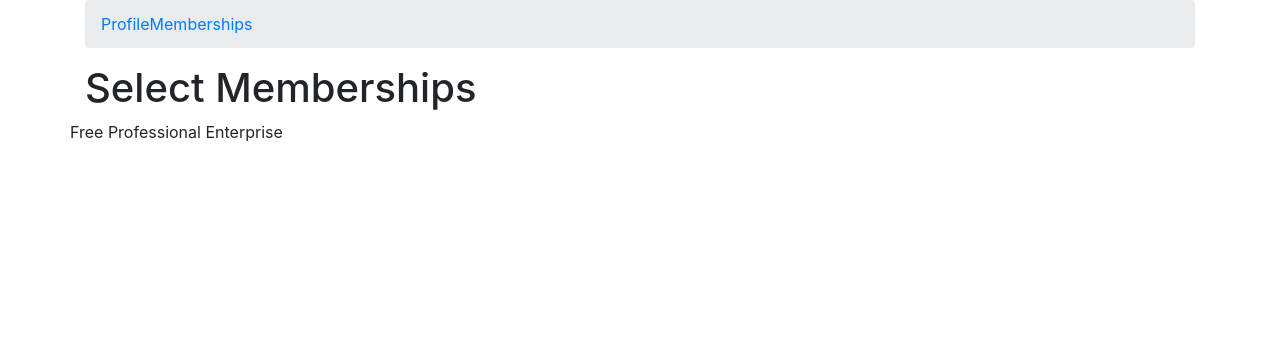
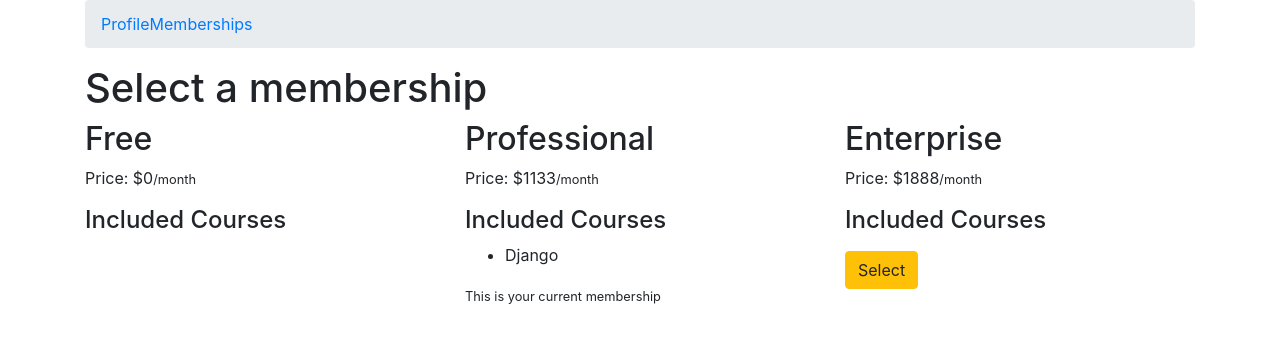
Before and after one commit to devika30/Django_Video_Service, a Django app: page /memberships/ in a window 1280 px wide. Shown: the top 343 px of the page. Run offline with Django 3.2, Linux system fonts and the light colour scheme; a user stored in the database is signed in; data comes from the database, SQL or seed files in the repository; both versions use the stored data as it was after the commit; some libraries are stand-ins or nearby versions.

Commit message:
updated membershsips

```diff
--- a/VideoService/video_service/courses/templates/courses/base.html
+++ b/VideoService/video_service/courses/templates/courses/base.html
@@ -18,7 +18,7 @@
 	        <li class='pull-right'><a href='/register'>Register</a></li>
 	        <li class='pull-right'><a href='/login'>Login</a></li>
 	        {% else %}
-	        <li class='pull-right'><a href='/memberships'>Memberships</a></li>
+	        <li class='pull-right'><a href='/memberships/'>Memberships</a></li>
 	        {% endif %}
 	    </ol>
     </div>
--- a/VideoService/video_service/memberships/templates/memberships/membership_list.html
+++ b/VideoService/video_service/memberships/templates/memberships/membership_list.html
@@ -1,11 +1,36 @@
-{%extends 'courses/base.html' %}
+{% extends 'courses/base.html' %}
+
+
 {% block content %}
 <div class="container">
-    <h1>Select Memberships</h1>
-<div class="row">
-    {% for object in object_list %}
-    {{object.membership_type}}
-    {% endfor %}
+	<h1>Select a membership</h1>
+	<div class="row">
+		{% for object in object_list %}
+		<div class="col-sm-4 col-md-4">
+			<h2>{{ object.membership_type }}</h2>
+			<p>Price: ${{ object.price }}<small>/month</small></p>
+			<h4>Included Courses</h4>
+			<ul>
+				{% for course in object.course_set.all %}
+					<li>{{ course.title }}</li>
+				{% endfor %}
+			</ul>
+			{% if object.membership_type != 'Free' %}
+			<form method="POST" action="{% url 'memberships:select' %}">
+				{% csrf_token %}
+				{% if object.membership_type != current_membership %}
+					<button class="btn btn-warning">Select</button>
+				{% else %}
+					<small>This is your current membership</small>
+				{% endif %}
+				<input type="hidden" name="membership_type" value="{{ object.membership_type }}">
+			</form>
+			{% endif %}
+		</div>
+		{% endfor %}
+	</div>
 </div>
-</div>
-{%endblock content%}
+
+
+
+{% endblock content %}
--- a/VideoService/video_service/memberships/views.py
+++ b/VideoService/video_service/memberships/views.py
@@ -1,7 +1,51 @@
+from django.contrib import messages
 from django.shortcuts import render
+from django.http import HttpResponseRedirect
 from django.views.generic import ListView
-from .models import Membership
+from .models import Membership,UserMembership,Subscription
+from django.urls import reverse
+# Create your views here.
 
-# Create your views here.
+def get_user_membership(request):
+    user_membership_qs=UserMembership.objects.filter(user=request.user)
+    print(user_membership_qs)
+    if user_membership_qs.exists():
+        return user_membership_qs.first()
+    return None
+
+def get_user_subscription(request):
+    user_subscription_qs=Subscription.objects.filter(user_membership=get_user_membership(request))
+    if user_subscription_qs.exists():
+        user_subscription=user_subscription_qs.first()
+        return user_subscription
+    return None
+
+
 class MembershipSelectView(ListView):
     model=Membership
+
+    def get_context_data(self,*args,**kwargs):
+        context=super().get_context_data(**kwargs)
+        current_membership=get_user_membership(self.request)
+        context['current_membership']=str(current_membership.membership)
+        return context
+
+    def post(self,request,**kwargs):
+        selected_membership_type=request.POST.get('membership_type')
+
+        user_membership=get_user_membership(self.request)
+        user_subscription=get_user_subscription(self.request)
+
+        selected_membership_qs=Membership.objects.filter(membership_type=selected_membership_type)
+
+        if selected_membership_qs.exists():
+            selected_membership=selected_membership_qs.first()
+
+        if user_membership.membership==selected_membership:
+            if user_subscription!=None:
+                messages.info(request,"You already have this membership.Your next payment is due{}.format('get this value from stripe')")
+                return HttpResponseRedirect(request.META.get("HTTP_REFERER"))
+
+        request.session['selected_membership_type']=selected_membership.membership_type
+
+        return HttpResponseRedirect(reverse('memberships:payment'))
--- a/VideoService/video_service/video_service/urls.py
+++ b/VideoService/video_service/video_service/urls.py
@@ -6,7 +6,7 @@ from django.urls import path,include
 
 urlpatterns = [
     path('admin/', admin.site.urls),
-    path('',include('courses.urls',namespace='courses')),
+    path('courses/',include('courses.urls',namespace='courses')),
     path('memberships/',include('memberships.urls',namespace='memberships'))
 
 ]
```
Also changed, not shown: VideoService/video_service/db.sqlite3.
